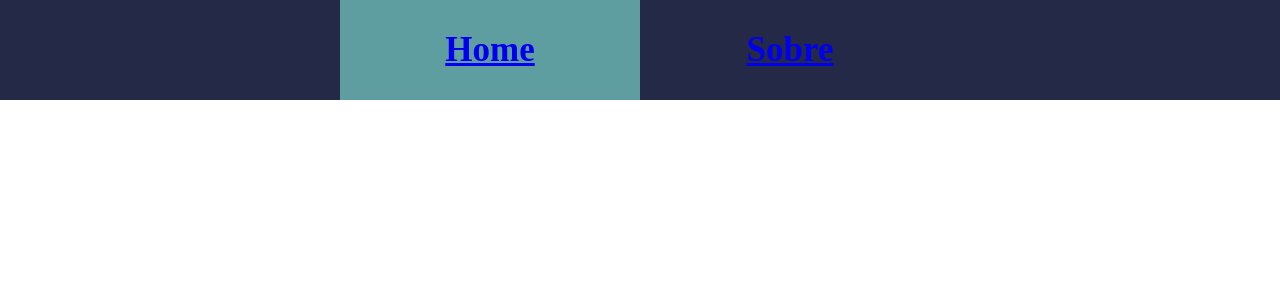
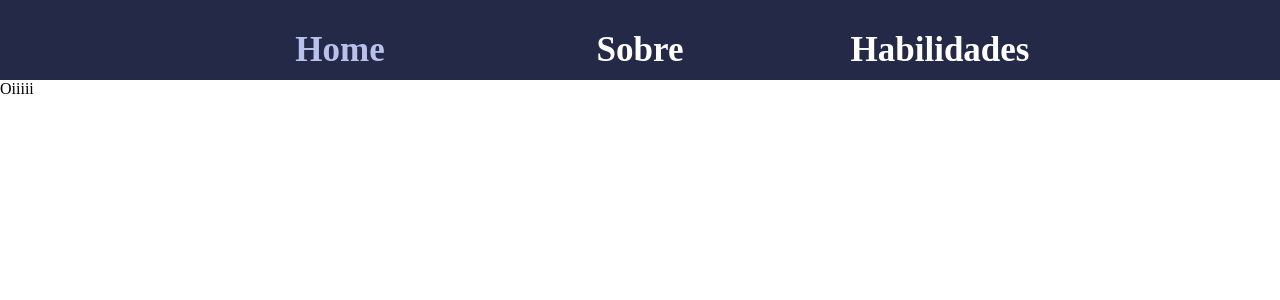
Before and after one commit to albertassi88/portfolio-angular, an Angular app: page / in a window 1280 px wide. Shown: the top 300 px of the page. Built offline with nearby package versions, Linux system fonts and the light colour scheme.

Commit message:
alteraçoes no estilo do componente about

```diff
--- a/src/app/app.component.html
+++ b/src/app/app.component.html
@@ -1 +1,3 @@
+<app-header></app-header>
+
 <router-outlet></router-outlet>
--- a/src/app/modules/about/about.module.ts
+++ b/src/app/modules/about/about.module.ts
@@ -1,7 +1,6 @@
 import { NgModule } from '@angular/core';
 import { CommonModule } from '@angular/common';
 import { AboutComponent } from './components/about/about.component';
-import { HomeModule } from '../home/home.module';
 
 @NgModule({
   declarations: [
@@ -9,7 +8,6 @@ import { HomeModule } from '../home/home.module';
   ],
   imports: [
     CommonModule,
-    HomeModule
   ]
 })
 export class AboutModule { }
--- a/src/app/modules/about/components/about/about.component.css
+++ b/src/app/modules/about/components/about/about.component.css
@@ -0,0 +1,29 @@
+section.container-about{
+  width: 100vw;
+  height: 90vh;
+  background-color: #b8c1ec;
+  display: flex;
+  flex-direction: row;
+  justify-content: center;
+  align-items: center;
+}
+
+article.box-about {
+  width: 70vw;
+  display: flex;
+  flex-direction: row;
+  justify-content: center;
+  align-items: center;
+}
+
+img {
+  width: 480px;
+  height: 300px;
+}
+
+article.box-about > p {
+  font-size: 35px;
+  width: 780px;
+  margin-left: 25px;
+  text-align: justify;
+}
--- a/src/app/modules/about/components/about/about.component.html
+++ b/src/app/modules/about/components/about/about.component.html
@@ -1,8 +1,6 @@
-<app-header></app-header>
-
-<section>
-  <article>
-    <img src="/src/assets/fotoSobre.jpg" alt="minha foto">
+<section class="container-about">
+  <article class="box-about">
+    <img src="assets/fotoSobre.jpg" alt="minha foto">
     <p>Sou natural de Volta Redonda-RJ e encantado por inovação e tecnologia,
       acredito no trabalho de transformar o complexo em algo simples, impactando
       positivamente a vida das pessoas.
--- a/src/app/modules/about/components/about/about.component.ts
+++ b/src/app/modules/about/components/about/about.component.ts
@@ -7,6 +7,7 @@ import { Component, OnInit } from '@angular/core';
 })
 export class AboutComponent implements OnInit {
 
+
   constructor() { }
 
   ngOnInit(): void {
--- a/src/app/modules/app.routing.module.ts
+++ b/src/app/modules/app.routing.module.ts
@@ -5,7 +5,7 @@ import { AboutComponent } from './about/components/about/about.component';
 
 const appRoutes: Routes = [
   { path: "", component: HomeComponent },
-  { path: "sobre", component: AboutComponent }
+  { path: "sobre", component: AboutComponent },
 ]
 
 @NgModule({
--- a/src/app/modules/home/components/header/header.component.css
+++ b/src/app/modules/home/components/header/header.component.css
@@ -1,7 +1,12 @@
 header {
   width: 100%;
-  height: 100px;
+  height: 10vh;
   background-color: #232946;
+}
+
+a {
+  text-decoration: none;
+  color: #fffffe;
 }
 
 ul {
@@ -18,10 +23,9 @@ li {
   width: 300px;
   height: 100px;
   font-size: 35px;
-  color: white;
   font-weight: bold;
 }
 
 .active {
-  background-color: cadetblue;
+  color: #b8c1ec;
 }
--- a/src/app/modules/home/components/header/header.component.html
+++ b/src/app/modules/home/components/header/header.component.html
@@ -1,14 +1,19 @@
 <header>
   <nav>
     <ul>
-      <li routerLinkActive="active" >
-        <a routerLink="/">
+      <li>
+        <a routerLink="/" routerLinkActive="active" [routerLinkActiveOptions]="{ exact: true }">
           Home
         </a>
       </li>
-      <li routerLinkActive="active" >
-        <a routerLink="sobre">
+      <li>
+        <a routerLink="sobre" routerLinkActive="active">
           Sobre
+        </a>
+      </li>
+      <li>
+        <a routerLink="habilidades" routerLinkActive="active">
+          Habilidades
         </a>
       </li>
     </ul>
--- a/src/app/modules/home/components/home/home.component.html
+++ b/src/app/modules/home/components/home/home.component.html
@@ -1 +1 @@
-<app-header></app-header>
+<p>Oiiiii</p>
```
Also changed, not shown: src/assets/fotoSobre.jpg (renamed from src/app/assets/fotoSobre.jpg).
